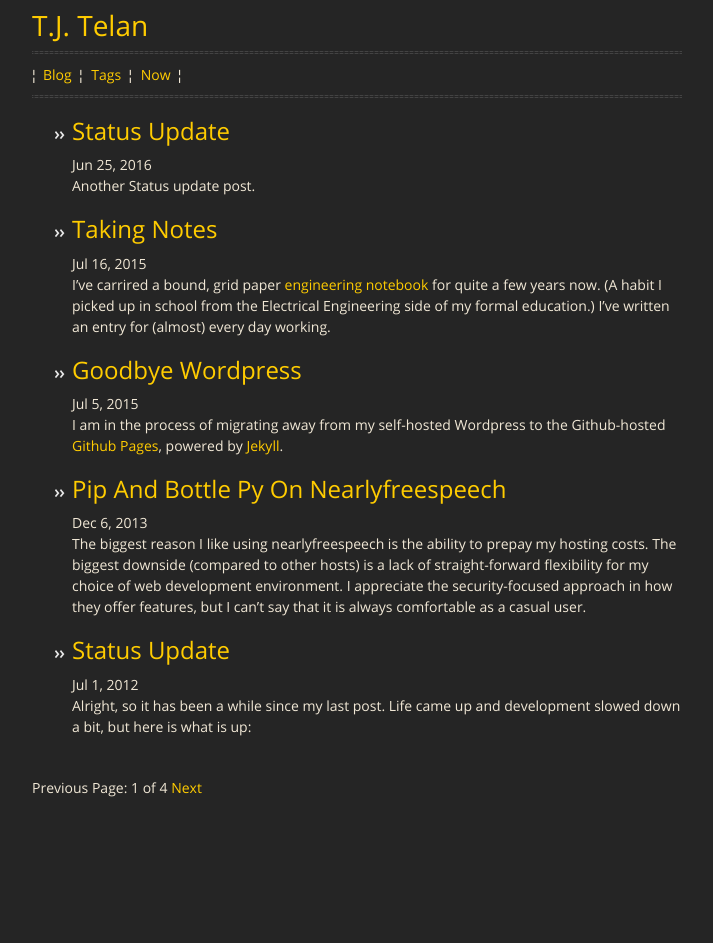
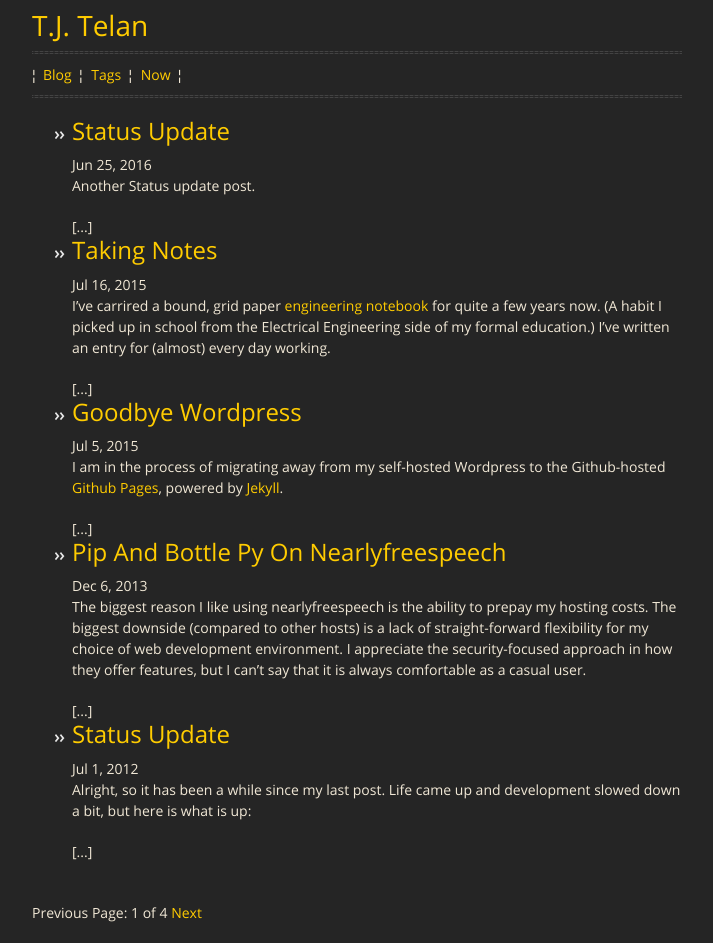
Before and after one commit to tjtelan/tjtelan.github.io, a Jekyll site: the page built from blog/index.html, in a window 1280 px wide. Shown: the whole page, without its empty margins (283-996 px from the left). Built offline with Jekyll 4.4.1, drawn with Linux system fonts in a browser that asks for light colours; nearby versions of some CDN libraries; the list of posts is cut into pages by our own code; before the commit the page ends 900 px from its top, so only the background shows below that.

Commit message:
Adding some ellipsis to the end of the post exerpts in the blog page, so it hopefully looks more obvious that there is more to read.

```diff
--- a/blog/index.html
+++ b/blog/index.html
@@ -12,7 +12,7 @@ layout: default
             <a class="post-link" href="{{ post.url | prepend: site.baseurl }}">{{ post.title }}</a>
         </h2>
         <span class="post-meta">{{ post.date | date: "%b %-d, %Y" }}</span>
-        {{ post.excerpt }}
+        {{ post.excerpt }} [...]
       </li>
       {% endfor %}
     </ul>
```
